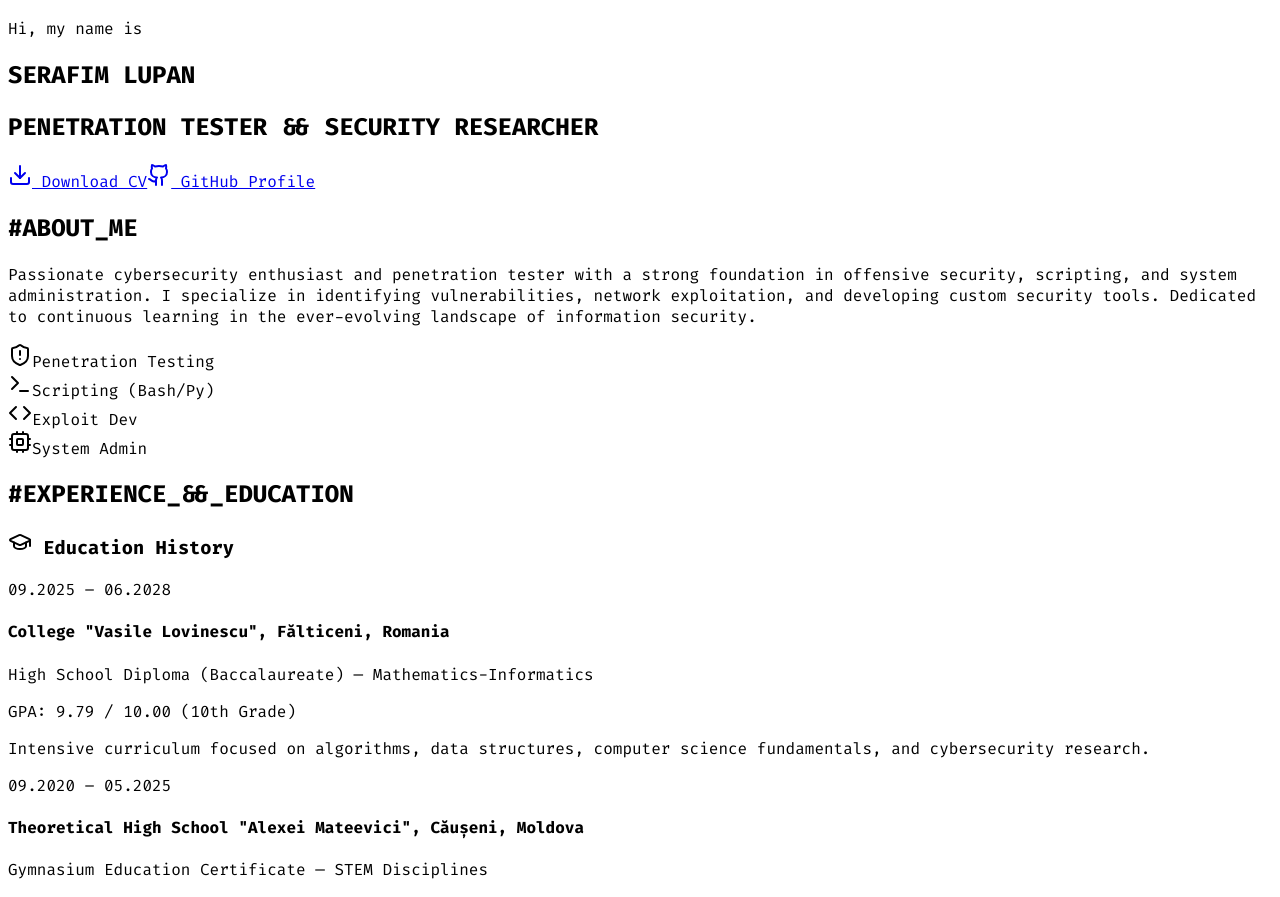
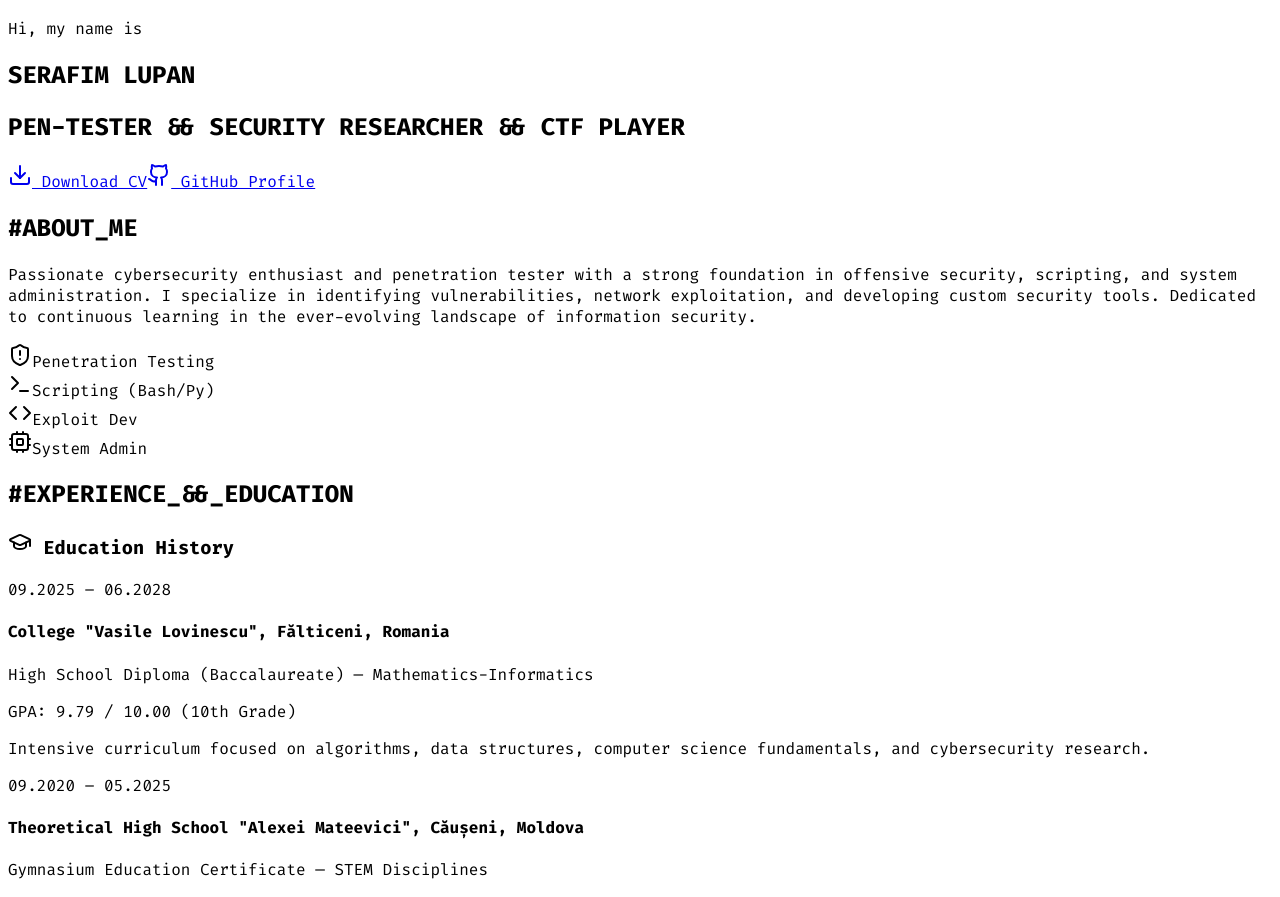
Before and after one commit to SerafimLupan/Serafim_Lupan-v2, a React (Vite) app in the folder client/: page / in a window 1280 px wide. Shown: the part 978-1875 px from the top of the page. Built offline with nearby package versions, Linux system fonts and the light colour scheme; a web font is replaced by a local one.

Commit message:
Update hero subtitle in data.ts

```diff
--- a/client/src/data.ts
+++ b/client/src/data.ts
@@ -21,7 +21,7 @@ export const siteData = {
 
   hero: {
     title: "SERAFIM LUPAN",
-    subtitle: "PENETRATION TESTER && SECURITY RESEARCHER",
+    subtitle: "PEN-TESTER && SECURITY RESEARCHER && CTF PLAYER",
     asciiArt: `
                                          ,...  ,,
  .M"""bgd                              .d' ""  db                        \`7MMF'
```
